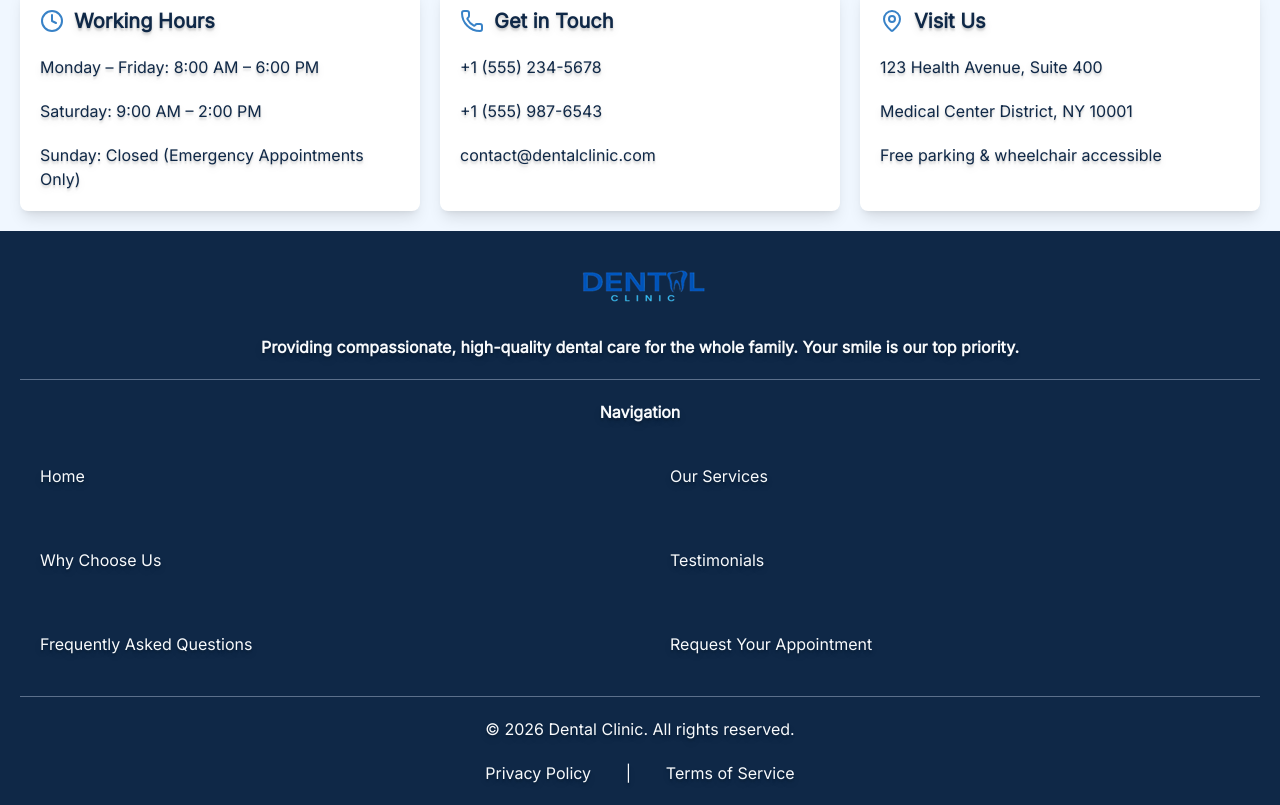
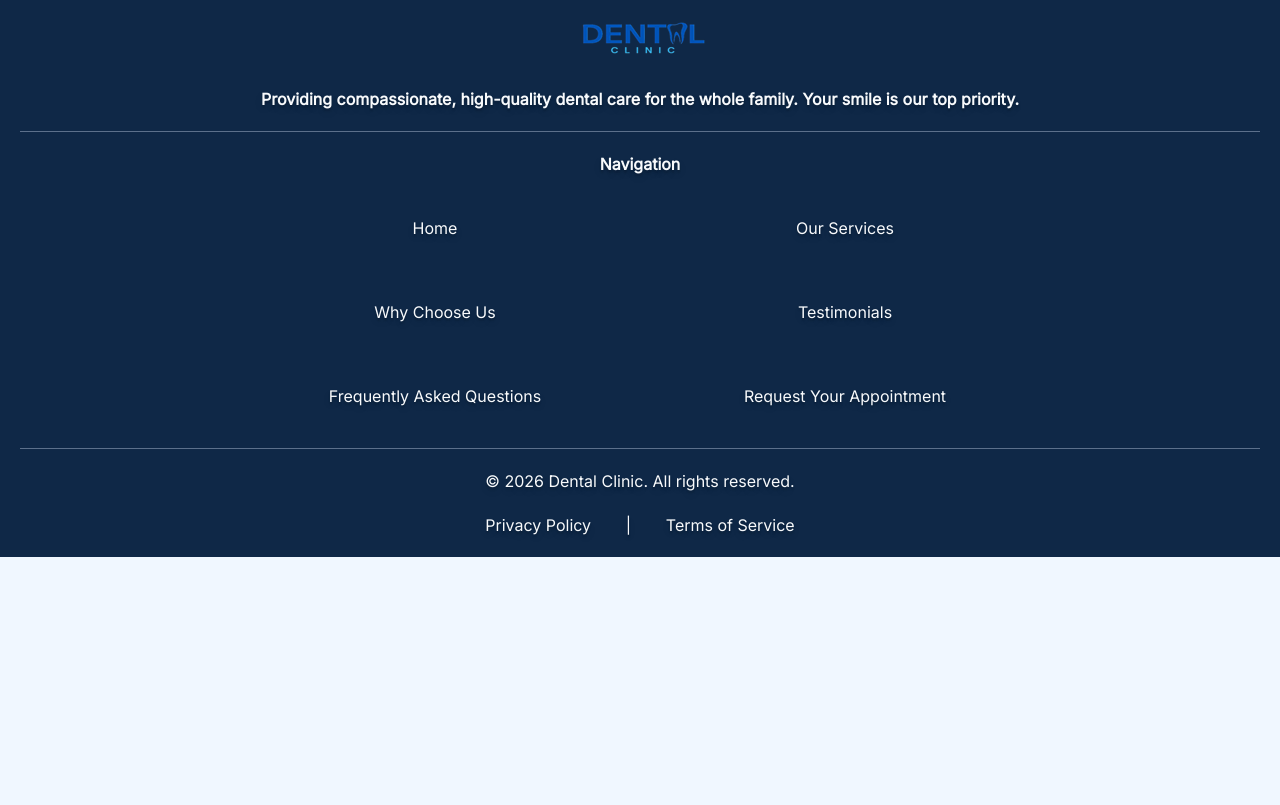
Before and after one commit to GilbertoBispo/dental-clinic-landing-page, a Next.js app: page / in a window 1280 px wide. Shown: the part 4360-5165 px from the top of the page. After the commit the page ends 4917 px from the top, so only its background shows below. Built offline with nearby package versions, Linux system fonts and the light colour scheme.

Commit message:
feat(footer): aumenta a largura da subseção de navegação do <footer> para que fique alinhado com a largura do parágrafo de cima.

```diff
--- a/app/components/sections/Footer.tsx
+++ b/app/components/sections/Footer.tsx
@@ -33,23 +33,23 @@ export default function Footer() {
             {/* Título do footer */}
             <div className="flex flex-col items-center gap-5">
                 <img src="/logotype2.png" alt="Dental Clinic Logo" />
-                <p className="w-[90vw] text-center font-bold">Providing compassionate, high-quality dental care for the whole family. Your smile is our top priority.</p>
+                <p className="w-[90vw] text-center font-bold xl:w-fit">Providing compassionate, high-quality dental care for the whole family. Your smile is our top priority.</p>
             </div>
 
             {/* Subseção de navegação */}
-            <div className="p-5 md:py-5 md:px-0 border-y border-slate-400/60 md:w-full flex flex-col gap-5">
+            <div className="p-5 md:py-5 md:px-0 border-y border-slate-400/60 md:w-full flex flex-col gap-5 xl:items-center">
 
                 <p className="font-bold text-center">Navigation</p>
 
                 {/* Renderiza cada link a partir do array de objeto "link" usando o método Array.map() */}
-                <ul className="grid grid-cols-2 gap-5">
+                <ul className="grid grid-cols-2 gap-5 xl:w-200 xl:justify-items-center">
 
                     {links.map((link, index) => {
                         const sectionLink = link.link
                         const text = link.text
 
                         return(
-                            <li key={index} className="p-5"><a className="hover:underline cursor-pointer" href={`${sectionLink}`}>{text}</a></li>
+                            <li key={index} className="p-5 xl:w-fit"><a className="hover:underline cursor-pointer hover:text-(--light)" href={`${sectionLink}`}>{text}</a></li>
                         );
                     })}
                 </ul>
--- a/app/components/sections/Reasons.tsx
+++ b/app/components/sections/Reasons.tsx
@@ -47,7 +47,7 @@ export default function Reasons() {
                                 whileInView={{opacity: 1}}
                                 viewport={{once: true, margin: "-15px"}}
                                 transition={{duration: 0.4, delay: 0.3}}>
-                                <Cards className="flex flex-col p-5 gap-5 text-shadow-lg w-[80vw] h-80 md:w-[45vw] lg:w-[45vw]">
+                                <Cards className="flex flex-col p-5 gap-5 text-shadow-lg w-[80vw] h-80 md:w-[45vw] lg:w-[45vw] lg:h-fit">
                                     <div className="flex justify-between items-center">
                                         <img className="w-20" src={`${icon}.svg`} alt="sparkles icon"/>
                                         <h3 className="flex-1 text-center flex flex-col justify-center text-2xl h-20"><strong>{title}</strong></h3>
```
